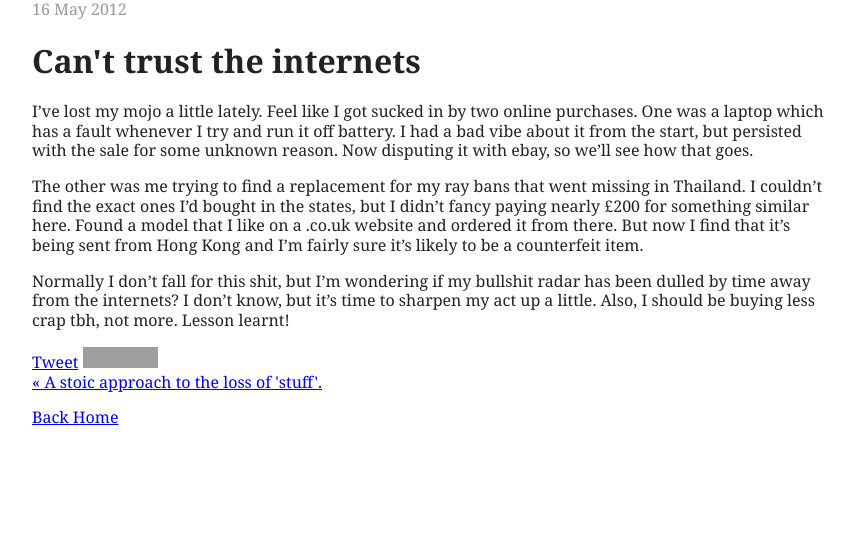
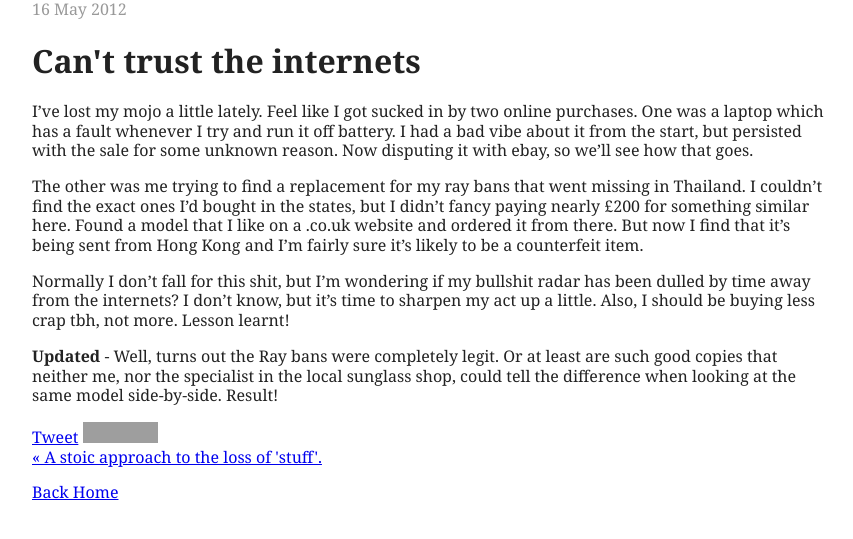
Before and after one commit to hairykiwi/blogtemplate, a Jekyll site: the page built from _posts/2012-05-16-cant-trust-the-internets.md, in a window 1280 px wide. Shown: the top 539 px of the page, without its empty margins (208-1061 px from the left). Built offline with Jekyll 4.4.1, drawn with Linux system fonts in a browser that asks for light colours; comment, search, counter and statistics services are not loaded; grey boxes are pictures that could not be loaded.

Commit message:
update to mojo

```diff
--- a/_posts/2012-05-16-cant-trust-the-internets.md
+++ b/_posts/2012-05-16-cant-trust-the-internets.md
@@ -7,3 +7,5 @@ I've lost my mojo a little lately. Feel like I got sucked in by two online purch
 The other was me trying to find a replacement for my ray bans that went missing in Thailand. I couldn't find the exact ones I'd bought in the states, but I didn't fancy paying nearly &pound;200 for something similar here. Found a model that I like on a .co.uk website and ordered it from there. But now I find that it's being sent from Hong Kong and I'm fairly sure it's likely to be a counterfeit item.
 
 Normally I don't fall for this shit, but I'm wondering if my bullshit radar has been dulled by time away from the internets? I don't know, but it's time to sharpen my act up a little. Also, I should be buying less crap tbh, not more. Lesson learnt!
+
+**Updated** - Well, turns out the Ray bans were completely legit. Or at least are such good copies that neither me, nor the specialist in the local sunglass shop, could tell the difference when looking at the same model side-by-side. Result!
```
